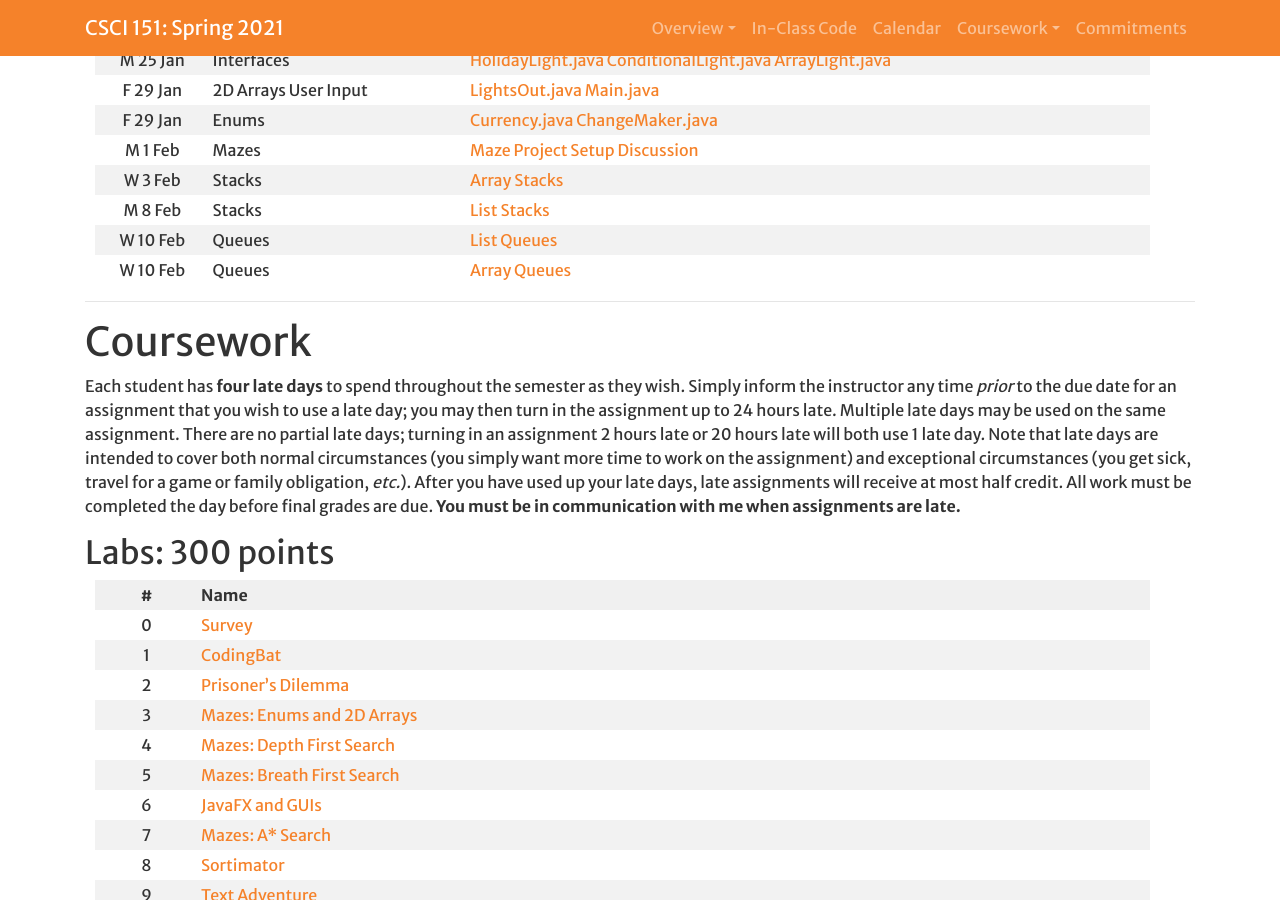
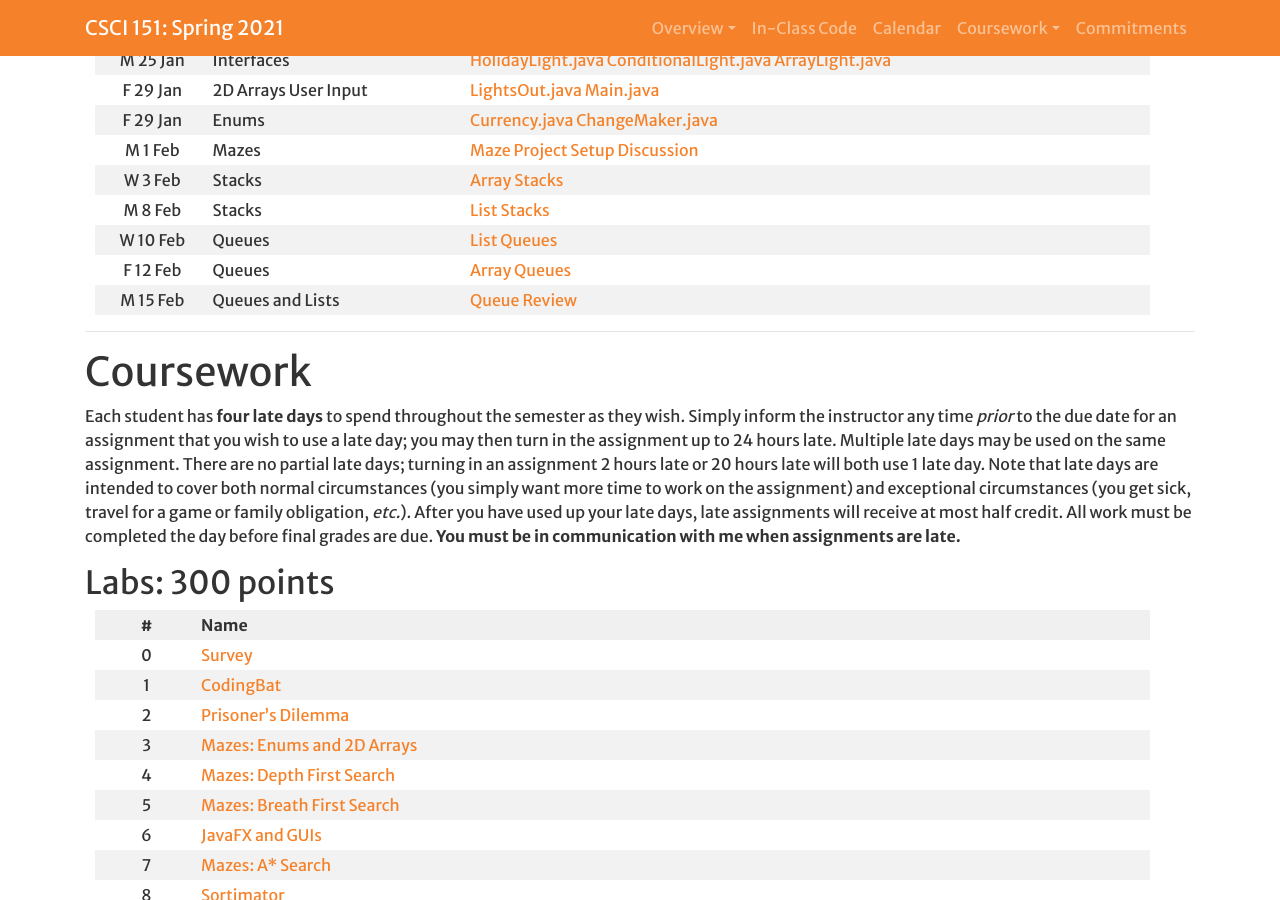
Before and after one commit to Hendrix-CS/csci151, a Jekyll site: the page built from index.md, in a window 1280 px wide and 900 px high, scrolled down 1982 px. Built offline with Jekyll 4.4.1, drawn with Linux system fonts in a browser that asks for light colours; a script that is not in the unit is left out; our own code applies the rules of GitHub Pages for plain Markdown files.

Commit message:
Notes for Monday

```diff
--- a/index.md
+++ b/index.md
@@ -60,7 +60,8 @@ When we write code together in class, it will be posted here!
 | W 3 Feb | Stacks| [Array Stacks]({{site.baseurl}}/inclass/StackIntro.pdf) |
 | M 8 Feb | Stacks| [List Stacks]({{site.baseurl}}/inclass/ListStack.pdf) |
 | W 10 Feb | Queues| [List Queues]({{site.baseurl}}/inclass/ListQueueMods.pdf) |
-| W 10 Feb | Queues| [Array Queues]({{site.baseurl}}/inclass/ArrayQueueFull.pdf) |
+| F 12 Feb | Queues| [Array Queues]({{site.baseurl}}/inclass/ArrayQueueFull.pdf) |
+| M 15 Feb | Queues and Lists| [Queue Review]({{site.baseurl}}/inclass/QueuePractice.pdf) |
 
 <!--
 
```
Also changed, not shown: 1 other file.
